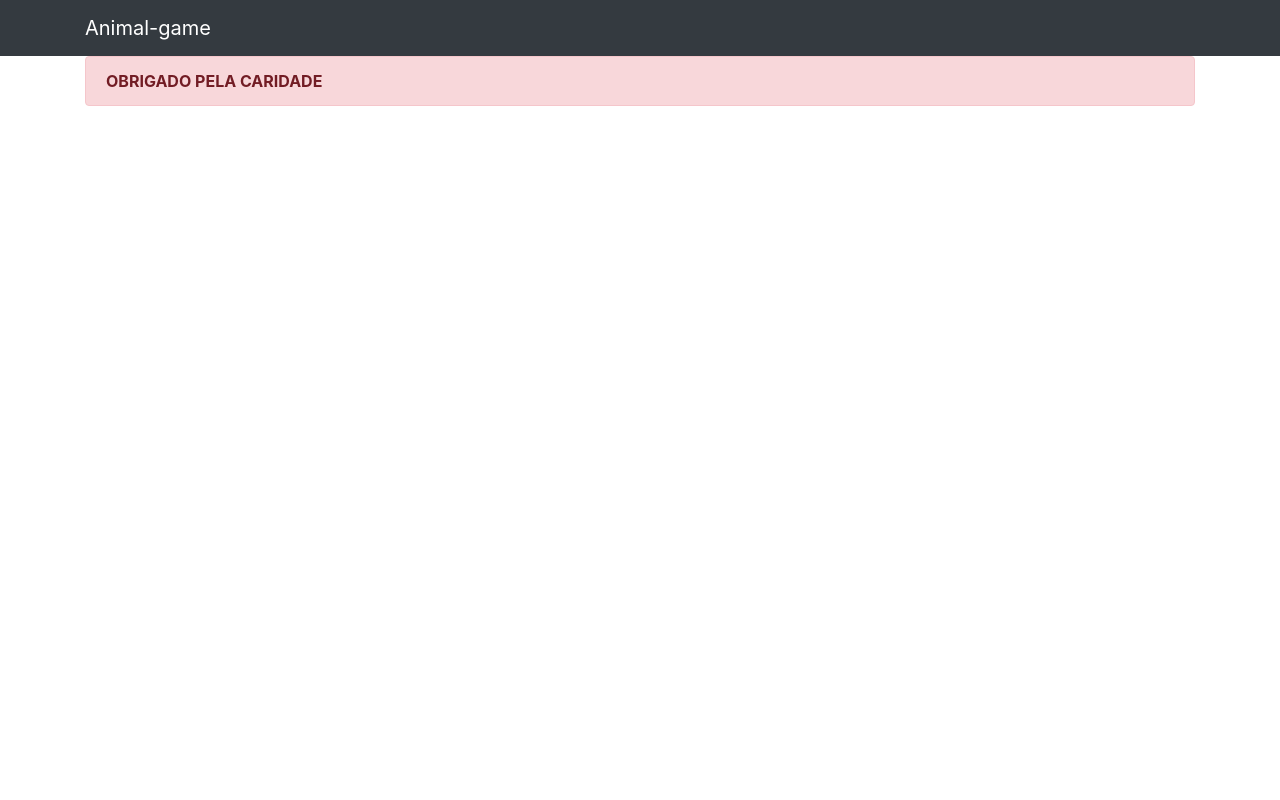
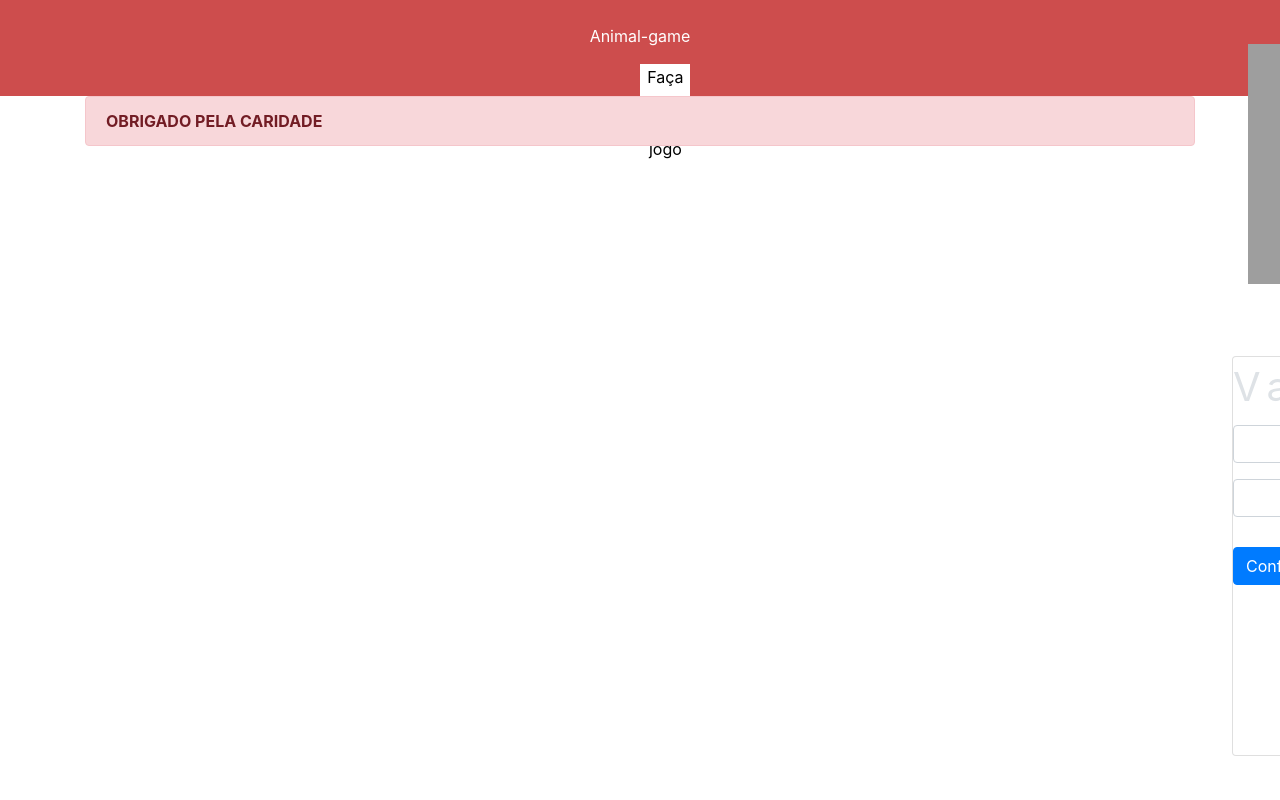
Before and after one commit to Fbc00/animal-game, a Django app: page /detalhes/ in a window 1280 px wide. Run offline with Django 4.2, Linux system fonts and the light colour scheme; tables that the repository leaves empty hold one stand-in row (values such as "Sample post"); lists and menus that the app fills with data are empty; some libraries are stand-ins or nearby versions; grey boxes are pictures that could not be loaded.

Commit message:
front-end da aplicacao nas fasaes finais

```diff
--- a/core_main/models.py
+++ b/core_main/models.py
@@ -14,12 +14,23 @@
     resultado = models.BooleanField(default=False)
     valor = models.FloatField(default=None)
     ganho = models.FloatField(default=None)
+    sorteio_aposta = models.ForeignKey('Sorteio', on_delete=models.DO_NOTHING, default=None)
+
+
 
 class Bicho(models.Model):
     nome = models.CharField(
         verbose_name='Nome do Bicho',
         max_length=32,
     )
-    # grupo = ArrayField(models.CharField(max_length=8), default=list)
+    grupo = ArrayField(models.IntegerField(default=list), default=list)
+    # grupo = models.CharField(max_length=8, default=list)
+
     def __str__(self):
         return self.nome
+
+
+class Sorteio(models.Model):
+    data_sorteio = models.DateTimeField(auto_now_add=True, null=True )
+    data_criacao = models.DateTimeField(auto_now_add=True, null=False)
+    bicho_sorteado = models.ForeignKey('Bicho', on_delete=models.DO_NOTHING, null=True, blank=True)
--- a/core_main/templates/core/login.html
+++ b/core_main/templates/core/login.html
@@ -10,6 +10,7 @@
 {% endif %}
 
 <form method="POST" action="" class="form-login">
+  {%crsf_token%}
   <div class="form-group">
     <label for="exampleInputEmail1">Email</label>
     <input type="email" class="form-control"  name="usuario" placeholder="usuario">
--- a/core_main/views.py
+++ b/core_main/views.py
@@ -2,22 +2,37 @@
 from django.shortcuts import redirect, render
 from .models import Bicho, Aposta
 from django.contrib.auth.models import User
-from django.contrib import messages
+from django.contrib import messages, auth
 # Create your views here.
 
 
 def index(request):
     aposta = Aposta.objects.all()
-    return render(request, 'core/index.html', {'apostas': aposta})
+    bicho = Bicho.objects.all()
+    return render(request, 'core/index.html', {'objetos': bicho,
+                                              'apostas': aposta})
 
 
 def login(request):
-    return render(request, 'core/login.html')
-
+    if request.user.is_authenticated:
+        return redirect('index')
+    if request.method != 'POST':
+        return render(request, 'core/login.html')
+    usuario = request.POST.get('usuario')
+    senha = request.POST.get('senha')
+    user = auth.authenticate(request, username=usuario, password=senha)
+    if user is None:
+        messages.error(request, 'Usuário ou senha inválidos')
+        return render(request, 'core/login.html')
+    else:
+        auth.login(request, user)
+        messages.add_message(request, messages.SUCCESS, 'Bem vindo!')
+        return redirect('dashboard')
 
 def detalhes(request):
     aposta = Aposta.objects.all()
     return render(request, 'core/detalhes.html', {'apostas': aposta})
+
 
 def registrar(request):
     if request.method =='POST':
--- a/docker-compose.yml
+++ b/docker-compose.yml
@@ -5,7 +5,7 @@
     postgres_local:
       image: "postgres:13.3-alpine"
       ports:
-        - "55432:5432"
+        - "55434:5435"
       env_file:
         - .env
       volumes:
--- a/templates/base.html
+++ b/templates/base.html
@@ -5,11 +5,7 @@
 
 <html lang="pt-BR">
 
-
     {% include 'parciais/_head.html' %}
-
-
-
 
 <body>
 
@@ -26,6 +22,7 @@
 
    <script src="{% static 'vendor/jquery/jquery.slim.min.js' %}"></script>
   <script src="{% static 'vendor/bootstrap/js/bootstrap.bundle.min.js' %}"></script>
+  <script src="{% static 'js/main.js' %}"></script>
 
 </body>
 </html>
--- a/templates/parciais/_nav.html
+++ b/templates/parciais/_nav.html
@@ -1,8 +1,34 @@
 {% load static %}
+<header class="header-js">
+  <div class="identification">
+        <p class="logo"> Animal-game</p>
+        <button class="btn-canvaOff" type="button" onclick="addCanvas()">
+            Faça o seu jogo
+        </button>
+    </div>
+        <div class="offCanvas js-offcanvas">
+                <button class="exit js-exit" onclick="exitCanvas()">X</button>
+                <ul>
+                        <img src="https://lulacerda.ig.com.br/wp-content/uploads/2021/02/EtJLXE6XEAEOYmX-1024x681.jpeg" alt="">
+                        <li>
+                <div class="card" style="width: 22rem; height: 25rem;">
+                        <form method="POST" action="" class="form-login">
+                                <div class="form-group">
+                                <label for="">Valor</label>
+                                <input type="text" class="form-control valor"  placeholder="" name="valor">
+                                </div>
+                                <div class="form-group">
+                                        <select name="bichos" id="" class="form-control">
+                                                {% for bicho in bichos %}
+                                                <option value="{{ bicho.id }}">{{ bicho.nome }}</option>
+                                                {% endfor %}
+                                        </select>
+                                </div>
 
-<nav class="navbar navbar-expand-lg navbar-dark bg-dark static-top">
-    <div class="container">
-            <a class="navbar-brand" href="#">Animal-game</a>
-
-    </div>
-  </nav>
+                                <button type="submit" class="btn btn-primary">Confirmar Aposta</button>
+                        </form>
+                 </div>
+                </li>
+                </ul>
+            </div>
+</header>
--- a/templates/static/css/style.css
+++ b/templates/static/css/style.css
@@ -0,0 +1,97 @@
+body, html, ul {
+    scroll-behavior: smooth;
+    font-size: 16px;
+    list-style: none;
+    padding: 0;
+    margin: 0;
+    box-sizing: border-box;
+    height: 100%;
+}
+
+
+.canvas-color {
+    background-color: red;
+}
+
+.header-js {
+    background-color: rgb(205, 77, 77);
+    top: 0;
+    display: flex;
+    align-items: center;
+    justify-content: center;
+    width: 100%;
+    height: 6rem;
+
+}
+
+.identification {
+    flex-direction: row;
+    align-items: center;
+    justify-content: space-between;
+    color: white;
+    height: 50%;
+}
+
+img {
+    width: 20rem;
+    height: 15rem;
+}
+.btn-canvaOff {
+    cursor: pointer;
+    border: none;
+    float: right;
+    background: white;
+    width: 50px;
+    height: 50px;
+
+}
+
+.offCanvas {
+    position: fixed;
+    width: 20%;
+    height: 100%;
+    right: 0;
+    top: 0;
+    background-color: rgb(205, 77, 77);
+    transform: translateX(100%);
+    transition: all 1500ms cubic-bezier(.19, 1, .22, 1);
+}
+
+.canvas-active {
+    transform: none;
+    transition: all 1500ms cubic-bezier(.19, 1, .22, 1);
+}
+
+ul {
+    color: #dee2e6;
+    display: flex;
+    justify-content: center;
+    gap: 4.5rem;
+    flex-direction: column;
+    align-items: center;
+    letter-spacing: 0.5rem;
+    font-size: 2.5rem;
+}
+
+
+.exit {
+    top: 1.5rem;
+    left: 1.5rem;
+    position: absolute;
+    font-size: 2rem;
+    cursor: pointer;
+    border: none;
+    float: right;
+    background: white;
+    width: 50px;
+    height: 50px;
+
+}
+
+.btn-canvaOff {
+    cursor: pointer;
+    border: none;
+    float: right;
+    width: 50px;
+    height: 50px;
+}
--- /dev/null
+++ b/templates/static/js/main.js
@@ -0,0 +1,13 @@
+const offcanvas = document.querySelector('.js-offcanvas')
+const exitCanva = document.querySelector('.exit')
+const valor = document.querySelector('.valor')
+
+function addCanvas() {
+    document.querySelector('.js-offcanvas').classList.add('canvas-active')
+
+}
+
+function exitCanvas() {
+    offcanvas.classList.remove('canvas-active')
+
+}
```
Also changed, not shown: core_main/admin.py (+5 -3 lines), core_main/services/scripts.py (added, +39 -0 lines), core_main/templates/core/index.html (+3 -6 lines), core_main/migrations/0005_sorteio_bicho_grupo_aposta_sorteio_aposta.py (added), core_main/migrations/0006_remove_sorteio_hora_sorteio_data_sorteio_and_more.py (added), core_main/services/__init__.py (added), 2 other files.
